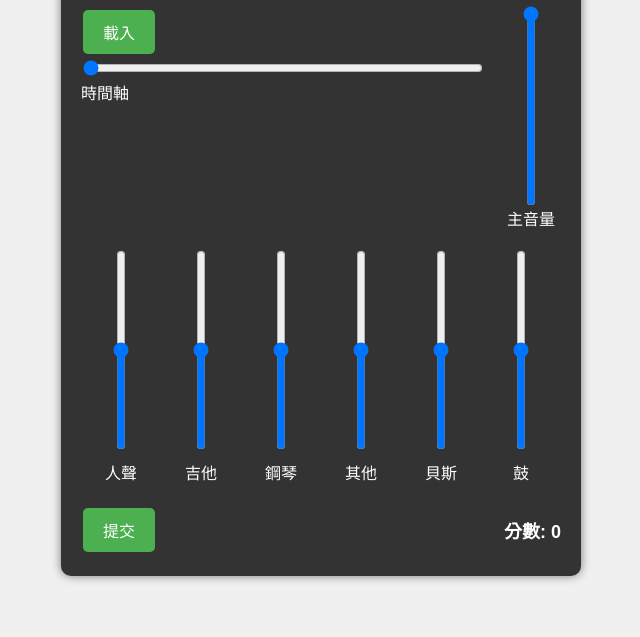
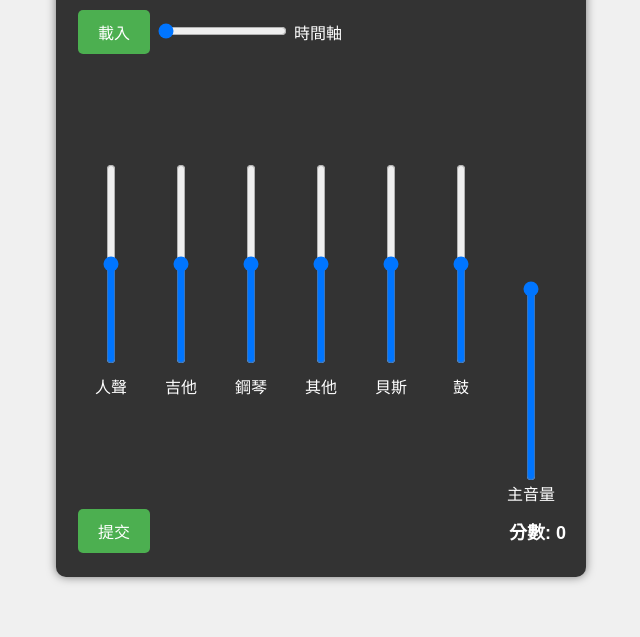
Before and after one commit to ChrisTorng/MixerGame, a plain HTML site: page src/index.html in a window 1280 px wide. Shown: the part 163-800 px from the top of the page, without its empty margins (319-959 px from the left). Drawn offline with Linux system fonts and the light colour scheme.

Commit message:
有關垂直推桿樣式請用這個:         writing-mode: vertical-lr;         direction: rtl; 本機開發還是有錯誤: Access to fetch at 'file:///D:/Projects/git/ChrisTorng/UpLifeSongs/%E4%BB%A5%E6%96%AF%E6%8B%89%20-%20%E8%87%B3%E9%AB%98%E5%85%A8%E8%83%BD%E7%A5%9E%E7%9A%84%E6%A6%AE%E5%85%89/drum.mp3' from origin 'null' has been blocked by CORS policy: Cross origin requests are only supported for protocol schemes: http, data, isolated-app, chrome-extension, chrome-untrusted, https, edge. 我看你針對本機與線上版的這段:             let audioData;             if (isLocalDevelopment) {                 audioData = await fetch(`${tracksBaseUrl}/${track}.mp3`).then(response => response.arrayBuffer());             } else {                 const response = await fetch(`${tracksBaseUrl}/${track}.mp3`);                 audioData = await response.arrayBuffer();             } 兩段好像做的事情是等效吧? 總音量要在右下角，如一般混音機的慣例。

```diff
--- a/src/index.css
+++ b/src/index.css
@@ -7,18 +7,15 @@ body {
     margin: 0;
     background-color: #f0f0f0;
 }
-
 .mixer-container {
     background-color: #333;
     color: white;
     padding: 20px;
     border-radius: 10px;
     box-shadow: 0 0 10px rgba(0,0,0,0.5);
-}
-
-h1 {
-    text-align: center;
-    margin-bottom: 20px;
+    display: flex;
+    flex-direction: column;
+    height: 80vh;
 }
 
 .controls-container {
@@ -32,29 +29,10 @@ h1 {
     flex-grow: 1;
 }
 
-.transport-controls input[type="range"] {
-    width: 100%;
-}
-
-.master-volume {
-    display: flex;
-    flex-direction: column;
-    align-items: center;
-    margin-left: 20px;
-}
-
-.master-volume input[type="range"] {
-    writing-mode: vertical-lr;
-    direction: rtl;
-    width: 50px;
-    height: 200px;
-    margin: 0;
-}
-
 .faders-container {
     display: flex;
     justify-content: space-around;
-    margin-bottom: 20px;
+    flex-grow: 1;
 }
 
 .fader {
@@ -63,12 +41,21 @@ h1 {
     align-items: center;
 }
 
-.fader input[type="range"] {
+.fader input[type="range"],
+.master-volume input[type="range"] {
     writing-mode: vertical-lr;
     direction: rtl;
     width: 50px;
     height: 200px;
     margin: 0 10px;
+}
+
+.master-volume {
+    display: flex;
+    flex-direction: column;
+    align-items: center;
+    justify-content: flex-end;
+    margin-top: auto;
 }
 
 .fader label {
--- a/src/index.html
+++ b/src/index.html
@@ -9,41 +9,39 @@
 <body>
     <div class="mixer-container">
         <h1>音頻混音器游戲</h1>
-        <div class="controls-container">
-            <div class="transport-controls">
-                <button id="playPauseBtn">載入</button>
-                <input type="range" id="timeSlider" min="0" max="100" value="0">
-                <label for="timeSlider">時間軸</label>
-            </div>
-            <div class="master-volume">
-                <input type="range" id="masterVolume" min="0" max="1" step="0.01" value="1" orient="vertical">
-                <label for="masterVolume">主音量</label>
-            </div>
+        <div class="transport-controls">
+            <button id="playPauseBtn">載入</button>
+            <input type="range" id="timeSlider" min="0" max="100" value="0">
+            <label for="timeSlider">時間軸</label>
         </div>
         <div class="faders-container">
             <div class="fader" id="vocal-fader">
-                <input type="range" min="0" max="1" step="0.01" value="0.5" orient="vertical">
+                <input type="range" min="0" max="1" step="0.01" value="0.5">
                 <label>人聲</label>
             </div>
             <div class="fader" id="guitar-fader">
-                <input type="range" min="0" max="1" step="0.01" value="0.5" orient="vertical">
+                <input type="range" min="0" max="1" step="0.01" value="0.5">
                 <label>吉他</label>
             </div>
             <div class="fader" id="piano-fader">
-                <input type="range" min="0" max="1" step="0.01" value="0.5" orient="vertical">
+                <input type="range" min="0" max="1" step="0.01" value="0.5">
                 <label>鋼琴</label>
             </div>
             <div class="fader" id="other-fader">
-                <input type="range" min="0" max="1" step="0.01" value="0.5" orient="vertical">
+                <input type="range" min="0" max="1" step="0.01" value="0.5">
                 <label>其他</label>
             </div>
             <div class="fader" id="bass-fader">
-                <input type="range" min="0" max="1" step="0.01" value="0.5" orient="vertical">
+                <input type="range" min="0" max="1" step="0.01" value="0.5">
                 <label>貝斯</label>
             </div>
             <div class="fader" id="drum-fader">
-                <input type="range" min="0" max="1" step="0.01" value="0.5" orient="vertical">
+                <input type="range" min="0" max="1" step="0.01" value="0.5">
                 <label>鼓</label>
+            </div>
+            <div class="master-volume">
+                <input type="range" id="masterVolume" min="0" max="1" step="0.01" value="1">
+                <label for="masterVolume">主音量</label>
             </div>
         </div>
         <div class="game-controls">
--- a/src/index.js
+++ b/src/index.js
@@ -1,7 +1,7 @@
 // 音頻混音器游戲
 
 // 音軌設置
-const isLocalDevelopment = window.location.protocol === 'file:';
+const isLocalDevelopment = window.location.protocol !== 'file:';
 let tracksBaseUrl = isLocalDevelopment
     ? '../../UpLifeSongs/以斯拉 - 至高全能神的榮光'
     : 'https://christorng.github.io/UpLifeSongs/以斯拉 - 至高全能神的榮光';
@@ -40,7 +40,15 @@ async function loadAudio() {
         await Promise.all(tracks.map(async (track) => {
             let audioData;
             if (isLocalDevelopment) {
-                audioData = await fetch(`${tracksBaseUrl}/${track}.mp3`).then(response => response.arrayBuffer());
+                // 對於本地開發，使用 XMLHttpRequest 來避免 CORS 問題
+                audioData = await new Promise((resolve, reject) => {
+                    const xhr = new XMLHttpRequest();
+                    xhr.open('GET', `${tracksBaseUrl}/${track}.mp3`, true);
+                    xhr.responseType = 'arraybuffer';
+                    xhr.onload = () => resolve(xhr.response);
+                    xhr.onerror = reject;
+                    xhr.send();
+                });
             } else {
                 const response = await fetch(`${tracksBaseUrl}/${track}.mp3`);
                 audioData = await response.arrayBuffer();
```
